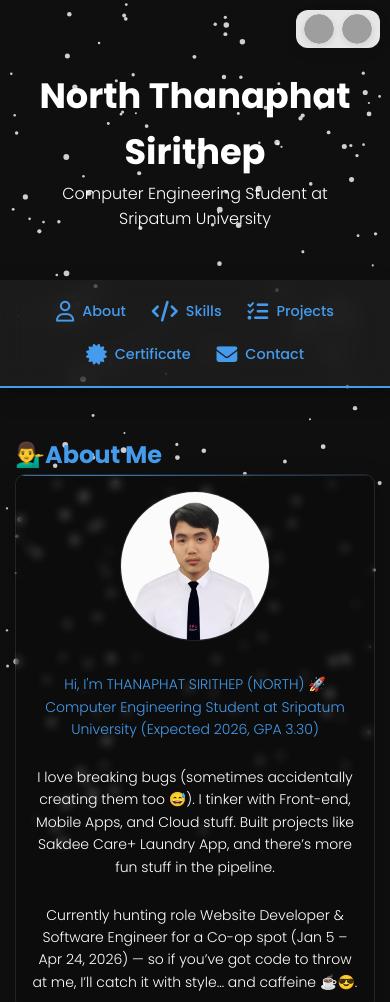
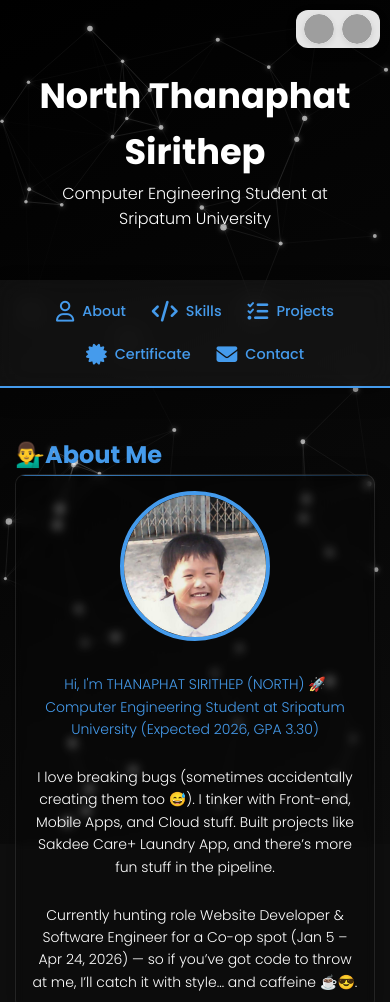
Before and after one commit to northsnx/portfolio, a plain HTML site: page index.html in a window 390 px wide. Shown: the top 1002 px of the page. Drawn offline with Linux system fonts and the light colour scheme; grey boxes are pictures that could not be loaded; animation ran at ten frames a second.

Commit message:
Update Responsive-3

```diff
--- a/data.json
+++ b/data.json
@@ -486,6 +486,13 @@
                 "link": "https://northsnx.wixsite.com/northnaphat",
                 "desc": "Check out my previous portfolio",
                 "btn": "northsnx.wixsite"
+            },
+            {
+                "name": "Facebook",
+                "icon": "fa-brands fa-facebook",
+                "link": "https://www.facebook.com/thananorth",
+                "desc": "Connect with me on Facebook",
+                "btn": "@thananorth"
             }
         ]
     },
@@ -972,6 +979,13 @@
                 "link": "https://northsnx.wixsite.com/northnaphat",
                 "desc": "ดู Portfolio เก่าของผม",
                 "btn": "northsnx.wixsite"
+            },
+            {
+                "name": "Facebook",
+                "icon": "fa-brands fa-facebook",
+                "link": "https://www.facebook.com/thananorth",
+                "desc": "เชื่อมต่อกับผมบน Facebook",
+                "btn": "@thananorth"
             }
         ]
     }
--- a/index.html
+++ b/index.html
@@ -49,7 +49,7 @@
         <h2>💁‍♂️About Me</h2>
         <div id="hero" class="scroll-section">
             <div id="hero-container">
-                <img src="./assets/img.png" alt="NORTHSNX" class="profile-pic">
+                <img src="./assets/profile.jpeg" alt="NORTHSNX" class="profile-pic">
             </div>
             <div id="hero-container">
                 <p id="hero-name" style="color: var(--primary-color);"></p>
--- a/script.js
+++ b/script.js
@@ -23,22 +23,25 @@ window.addEventListener("scroll", () => {
   }
 });
 
-// Particles / Sparks
+
+
 const canvas = document.getElementById('particles');
 const ctx = canvas.getContext('2d');
 canvas.width = window.innerWidth;
 canvas.height = window.innerHeight;
 
 let particlesArray = [];
+const particleCount = 60; // ลดจำนวน
+const maxLineDistance = 120;
 
 class Particle {
   constructor() {
     this.x = Math.random() * canvas.width;
     this.y = Math.random() * canvas.height;
-    this.size = Math.random() * 2 + 1;
-    this.speedX = Math.random() * 1 - 0.5;
-    this.speedY = Math.random() * 1 - 0.5;
-    this.color = 'rgba(255, 255, 255, 0.8)';
+    this.size = Math.random() * 2 + 1.5;
+    this.speedX = (Math.random() * 0.4) - 0.2; // ช้า
+    this.speedY = (Math.random() * 0.4) - 0.2;
+    this.color = 'rgba(255,255,255,0.6)'; // โปร่งใส
   }
   update() {
     this.x += this.speedX;
@@ -48,6 +51,8 @@ class Particle {
   }
   draw() {
     ctx.fillStyle = this.color;
+    ctx.shadowBlur = 5;     // เพิ่ม glow นิดหน่อย
+    ctx.shadowColor = this.color;
     ctx.beginPath();
     ctx.arc(this.x, this.y, this.size, 0, Math.PI * 2);
     ctx.fill();
@@ -56,18 +61,44 @@ class Particle {
 
 function initParticles() {
   particlesArray = [];
-  for (let i = 0; i < 200; i++) {
+  for (let i = 0; i < particleCount; i++) {
     particlesArray.push(new Particle());
   }
 }
 initParticles();
 
+function connectParticles() {
+  for (let a = 0; a < particlesArray.length; a++) {
+    for (let b = a + 1; b < particlesArray.length; b++) {
+      const dx = particlesArray[a].x - particlesArray[b].x;
+      const dy = particlesArray[a].y - particlesArray[b].y;
+      const distance = Math.sqrt(dx*dx + dy*dy);
+      if (distance < maxLineDistance) {
+        ctx.strokeStyle = `rgba(255,255,255,${0.2*(1 - distance/maxLineDistance)})`;
+        ctx.lineWidth = 0.8;
+        ctx.beginPath();
+        ctx.moveTo(particlesArray[a].x, particlesArray[a].y);
+        ctx.lineTo(particlesArray[b].x, particlesArray[b].y);
+        ctx.stroke();
+      }
+    }
+  }
+}
+
 function animateParticles() {
-  ctx.clearRect(0, 0, canvas.width, canvas.height);
+  // พื้นหลัง gradient ดำสวย
+  const gradient = ctx.createLinearGradient(0,0,canvas.width,canvas.height);
+  gradient.addColorStop(0,'#000000');
+  gradient.addColorStop(1,'#0d0d0d');
+  ctx.fillStyle = gradient;
+  ctx.fillRect(0,0,canvas.width,canvas.height);
+
   particlesArray.forEach(p => {
     p.update();
     p.draw();
   });
+
+  connectParticles();
   requestAnimationFrame(animateParticles);
 }
 animateParticles();
@@ -77,6 +108,10 @@ window.addEventListener('resize', () => {
   canvas.height = window.innerHeight;
   initParticles();
 });
+
+
+
+
 
 
 
--- a/style.css
+++ b/style.css
@@ -322,10 +322,13 @@ nav a:hover i {
 
 
 #hero-container img {
+  width: 100%;
   max-width: 300px;
+  height: auto;
   border-radius: 50%;
-  border: 1px solid var(--borger-grid-color);
+  border: 4px solid var(--primary-color);
   margin-left: 1rem;
+  padding: 0;
 }
 
 #hero-container p {
@@ -725,6 +728,7 @@ footer {
   font-size: 20px;
   text-align: left;
   width: 100%;
+  overflow-wrap: break-word;
 }
 
 .modal-key-container p {
@@ -732,6 +736,7 @@ footer {
   text-align: left;
   width: 100%;
   color: gray;
+  overflow-wrap: break-word;
 }
 
 
@@ -815,11 +820,20 @@ footer {
   }
 
   #hero {
-    grid-template-columns: 1fr 1fr;
+    grid-template-columns: 1fr;
+  }
+
+  #hero-container {
+    display: flex;
+    justify-content: center;
+    align-items: center;
+    flex-direction: column;
+    text-align: center;
   }
 
   #hero-container img {
-    max-width: 180px;
+    max-width: 250px;
+    padding: 0;
   }
 
   nav a {
@@ -858,6 +872,12 @@ footer {
     font-size: 1rem;
     font-weight: 200;
   }
+
+    #hero-container img {
+    max-width: 150px;
+    padding: 0;
+  }
+
 }
 
 @media (max-width:480px) {
@@ -938,7 +958,7 @@ footer {
   }
 
   .contact-card,
-  .contact-card-container {
+  .contact-card-container, .modal-key-container {
     padding: 10px;
   }
 
@@ -990,6 +1010,11 @@ footer {
     margin-bottom: 1rem;
   }
 
+  .modal-key-container h4 {
+  font-size: 16px;
+
+}
+
   #lang-select {
   padding: 3px 8px;
   font-size: 16px;
```
Also changed, not shown: assets/profile.jpeg (added).
